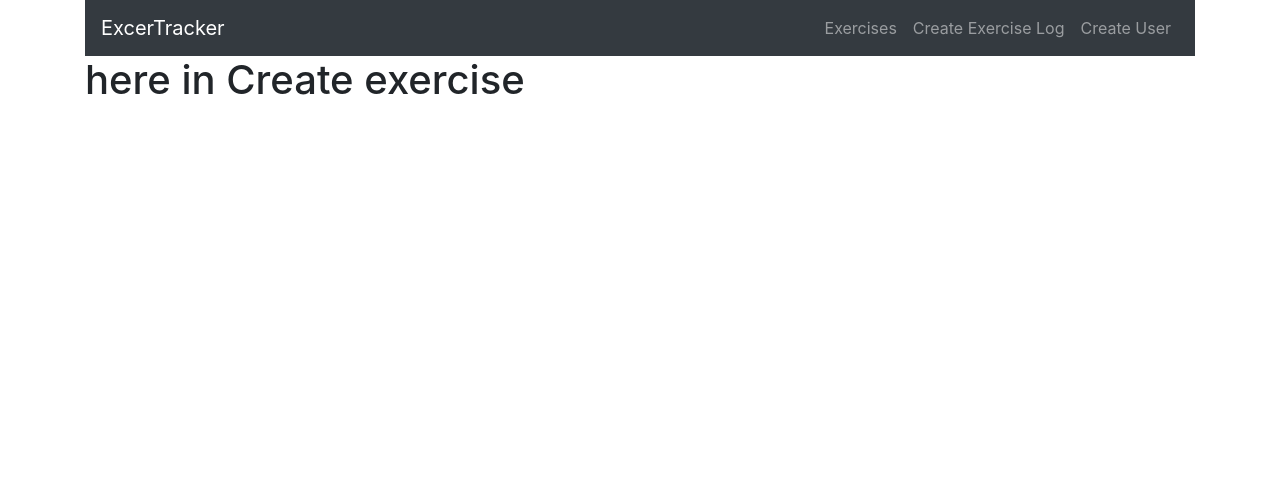
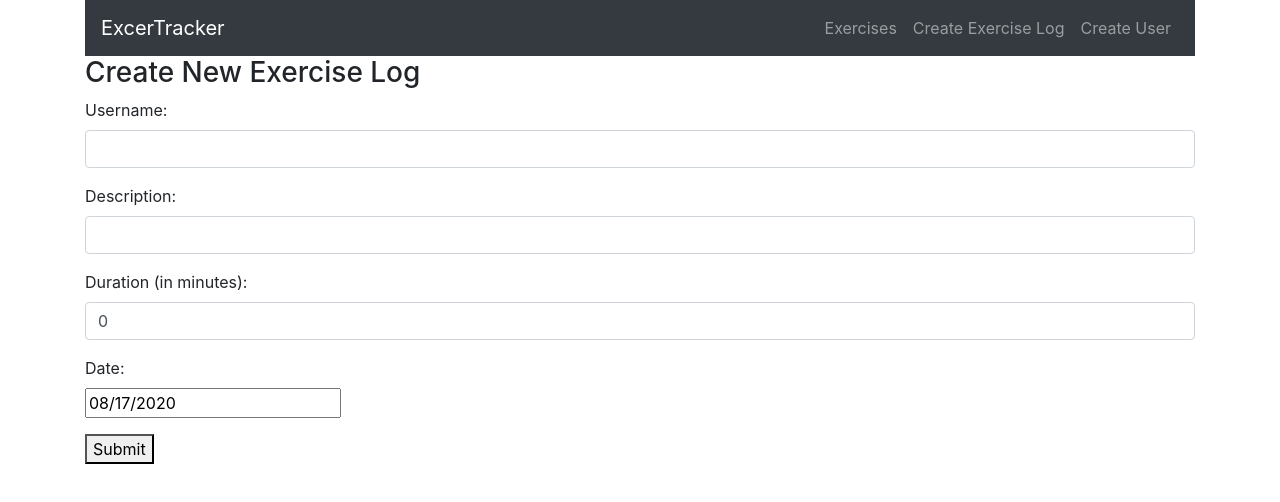
Before and after one commit to Ashrafulgafurtantan/Excercise-Tracker-React, a React (Create React App) app: page /create in a window 1280 px wide. Shown: the top 502 px of the page. Built offline with nearby package versions, Linux system fonts and the light colour scheme.

Commit message:
Create part included

```diff
--- a/package.json
+++ b/package.json
@@ -10,6 +10,7 @@
     "bootstrap": "^4.5.2",
     "react": "^16.13.1",
     "react-bootstrap": "^1.3.0",
+    "react-datepicker": "^3.1.3",
     "react-dom": "^16.13.1",
     "react-router-dom": "^5.2.0",
     "react-scripts": "3.4.3"
--- a/src/components/CreateExercise.js
+++ b/src/components/CreateExercise.js
@@ -1,7 +1,127 @@
 import React from "react";
+//import axios from "axios";
+import DatePicker from "react-datepicker";
+import "react-datepicker/dist/react-datepicker.css";
 
-const CreateExercise = () => {
-  return <h1>here in Create exercise</h1>;
-};
+function CreateExercise() {
+  const [detail, setDetail] = React.useState({
+    username: "",
+    description: "",
+    duration: 0,
+    date: new Date(),
+    users: ["Ashraf", "Tuan", "Yasin"],
+  });
+  // const [selectedDate, setDate] = React.useState(null);
+  function handleChange(event) {
+    const { name, value } = event.target;
+    console.log(name + " = " + value);
+    setDetail((prevValue) => {
+      return {
+        ...prevValue,
+        [name]: value,
+      };
+    });
+  }
+  function handleSubmit(event) {
+    event.preventDefault();
+    const payload = {
+      username: detail.username,
+      description: detail.description,
+      duration: detail.duration,
 
+      date: detail.date,
+    };
+    console.log(payload);
+    // axios({
+    //   url: "http://localhost:5000/exercises/add",
+    //   method: "POST",
+    //   data: payload,
+    // })
+    //   .then(() => {
+    //     console.log("data sent success");
+    //     setStory({ title: "", body: "" });
+    //   })
+    //   .catch(() => {
+    //     console.log("data sent failure");
+    //   });
+  }
+  return (
+    <div>
+      <h3>Create New Exercise Log</h3>
+      <form onSubmit={handleSubmit}>
+        <div className="form-group">
+          <label>Username: </label>
+
+          <input
+            type="text"
+            name="username"
+            required
+            className="form-control"
+            value={detail.username}
+            onChange={handleChange}
+          />
+        </div>
+        <div className="form-group">
+          <label>Description: </label>
+          <input
+            type="text"
+            required
+            name="description"
+            className="form-control"
+            value={detail.description}
+            onChange={handleChange}
+          />
+        </div>
+        <div className="form-group">
+          <label>Duration (in minutes): </label>
+          <input
+            type="text"
+            name="duration"
+            className="form-control"
+            value={detail.duration}
+            onChange={handleChange}
+          />
+        </div>
+
+        <div className="form-group">
+          <label>Date: </label>
+          <div>
+            <DatePicker
+              selected={detail.date}
+              onChange={(date) => {
+                setDetail((prevValue) => {
+                  return {
+                    ...prevValue,
+                    date: date,
+                  };
+                });
+              }}
+            />
+          </div>
+        </div>
+
+        <div className="form-group">
+          <button type="submit" onClick={handleSubmit}>
+            Submit
+          </button>
+        </div>
+      </form>
+    </div>
+  );
+}
+//  <select
+//     ref="userInput"
+//     required
+//     className="form-control"
+//     value={detail.username}
+//     onChange={handleChange}
+//   >
+//     {detail.users.map(function (user, index) {
+//       return (
+//         <option key={index} value={user}>
+//           {user}
+//         </option>
+//       );
+//     })}
+//   </select>
 export default CreateExercise;
```
Also changed, not shown: 1 other file (tests, documents, lock files or other folders).
